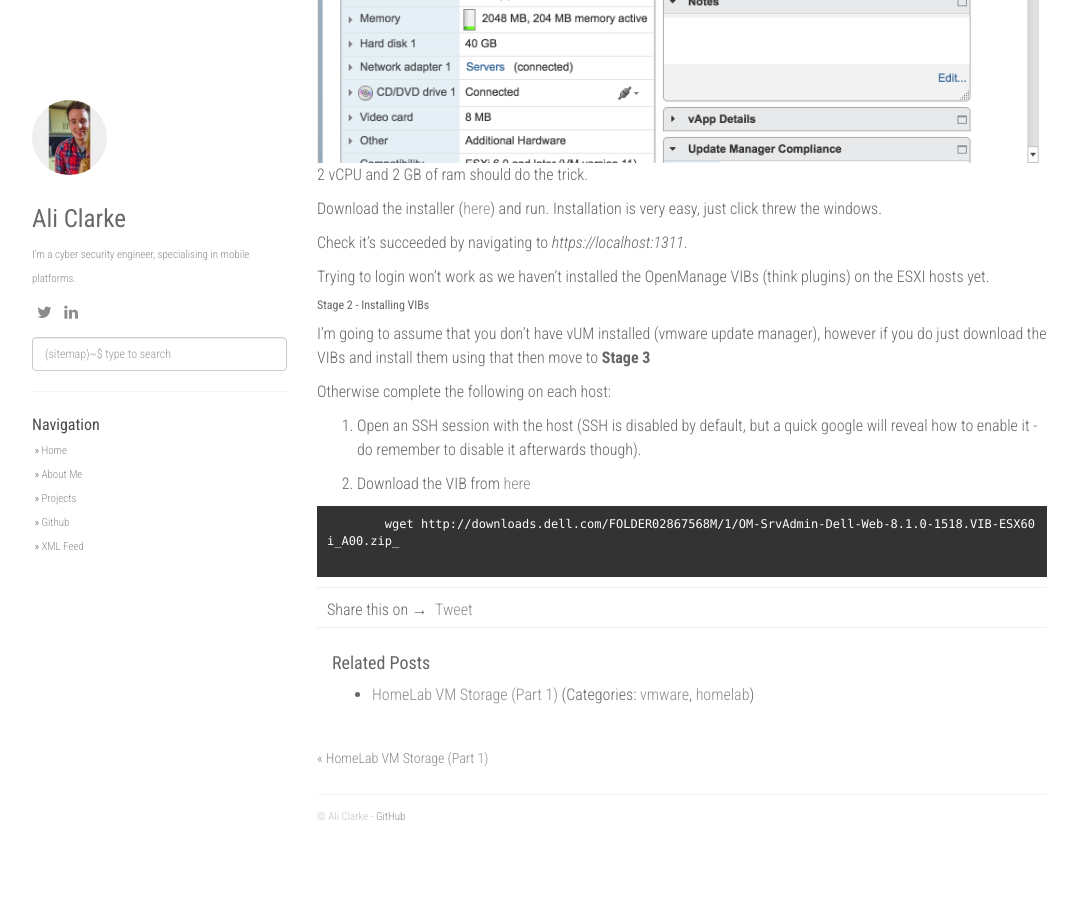
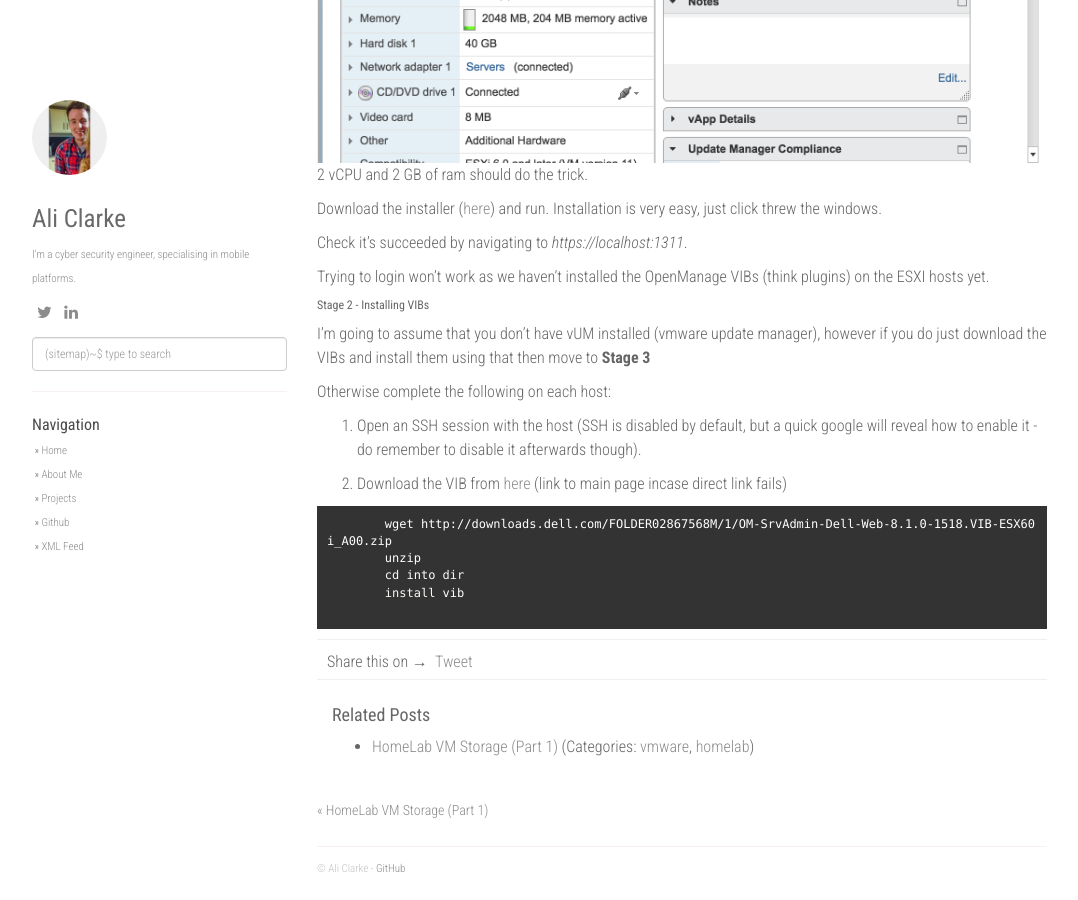
Before and after one commit to alijnclarke/alijnclarke.github.io, a Jekyll site: the page built from _posts/2016-11-13-Setup-Dell-OpenManage.md, in a window 1280 px wide and 900 px high, scrolled down 1035 px. Shown: the whole window, without its empty margins (53-1131 px from the left). Built offline with Jekyll 4.4.1, drawn with Linux system fonts in a browser that asks for light colours; nearby versions of some CDN libraries; comment, search, counter and statistics services are not loaded; before the commit the page ends 1883 px from its top, so only the background shows below that.

Commit message:
post edits
Signed-off-by: Ali Clarke <ali.clarke@swainsleyhall.com>

```diff
--- a/_posts/2016-11-13-Setup-Dell-OpenManage.md
+++ b/_posts/2016-11-13-Setup-Dell-OpenManage.md
@@ -43,9 +43,12 @@ Otherwise complete the following on each host:
 
 1. Open an SSH session with the host (SSH is disabled by default, but a quick google will reveal how to enable it - do remember to disable it afterwards though).
 
-2. Download the VIB from [here][2]
+2. Download the VIB from [here][2] (link to main page incase direct link fails)
 	{% highlight bash %}
-	wget http://downloads.dell.com/FOLDER02867568M/1/OM-SrvAdmin-Dell-Web-8.1.0-1518.VIB-ESX60i_A00.zip_
+	wget http://downloads.dell.com/FOLDER02867568M/1/OM-SrvAdmin-Dell-Web-8.1.0-1518.VIB-ESX60i_A00.zip
+	unzip
+	cd into dir
+	install vib
 	{% endhighlight %}
 
 [1]:	http://www.dell.com/support/home/us/en/19/Drivers/DriversDetails?driverId=20V28 "here"
```
